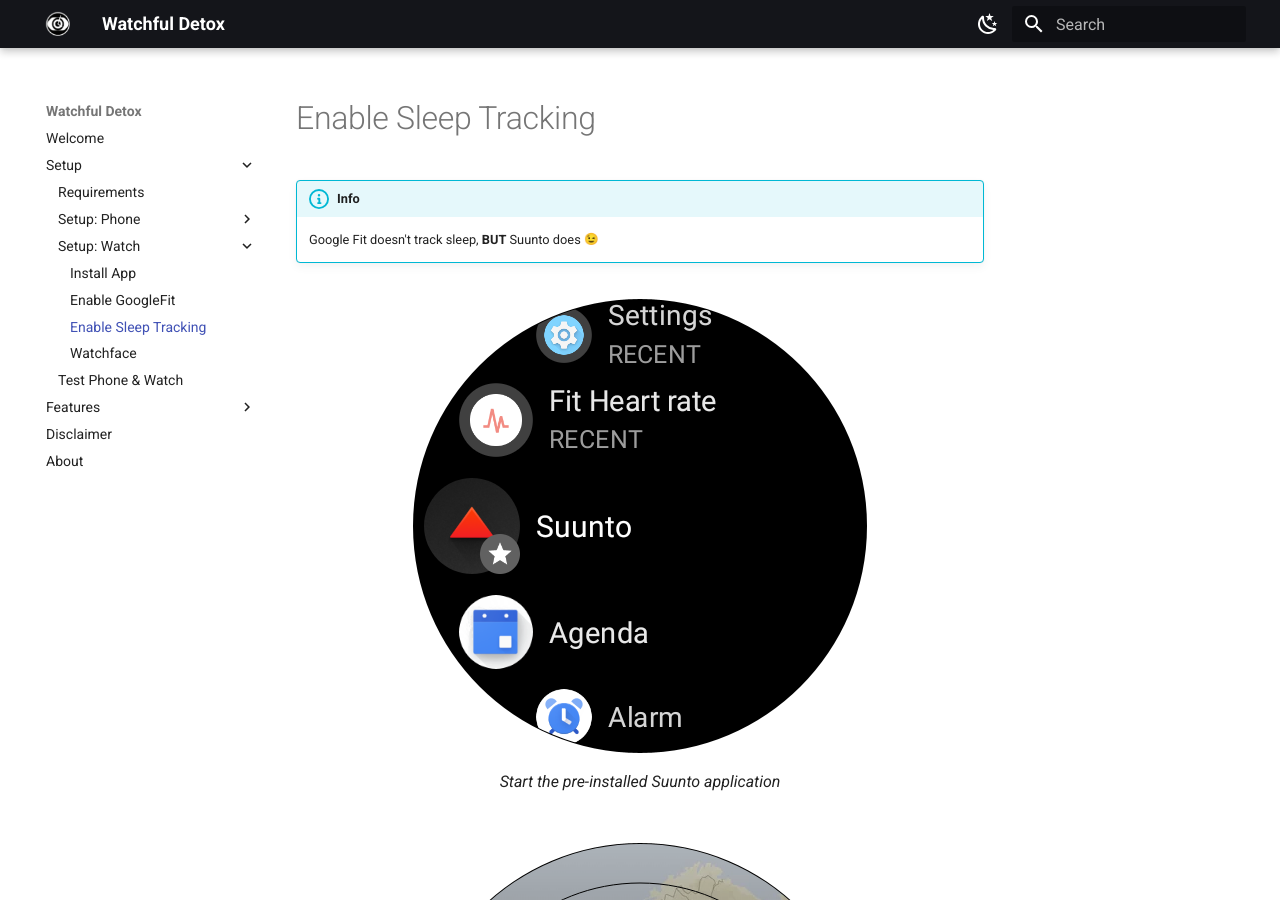
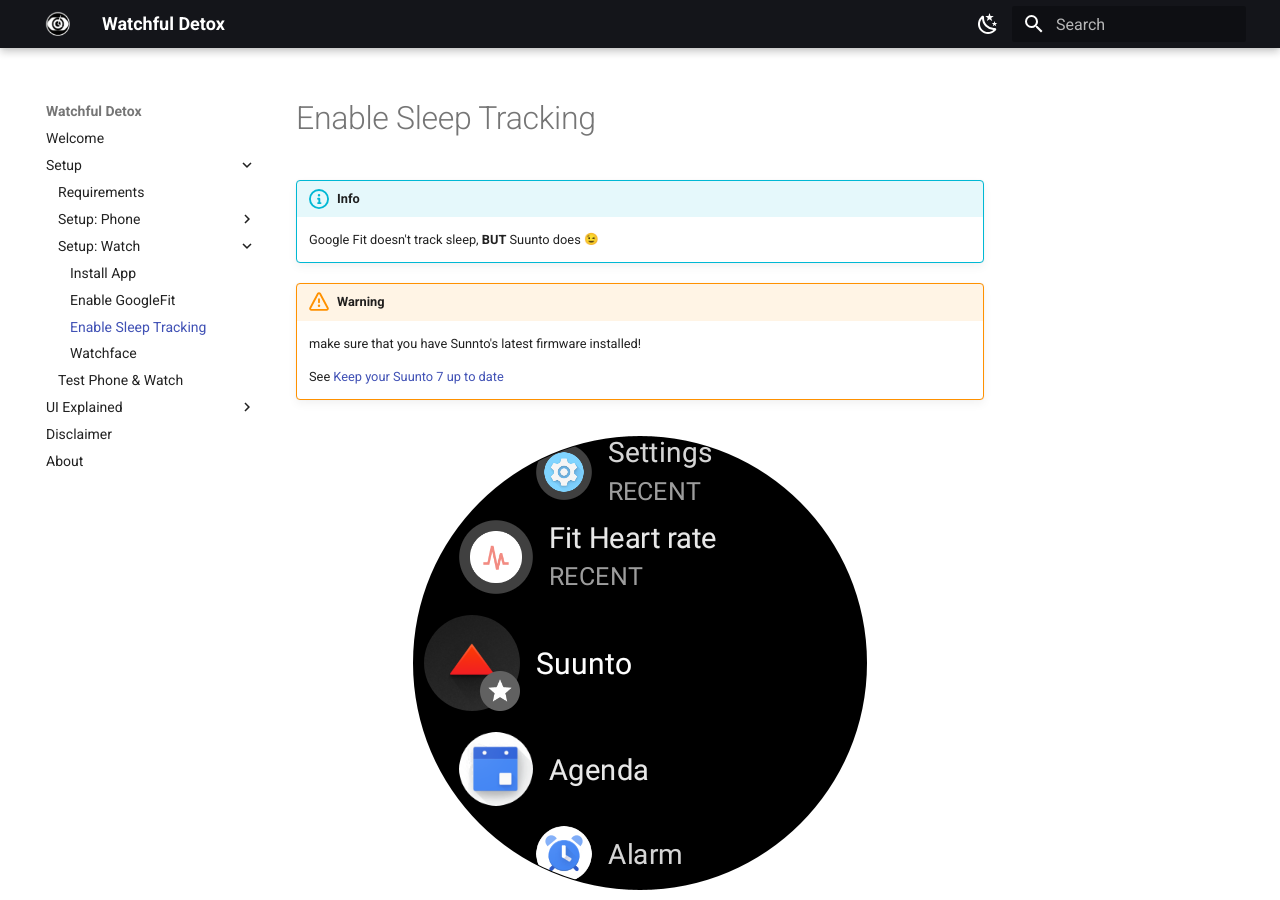
Before and after one commit to thornwishstalon/watchful-detox-pages, an MkDocs documentation site: the page built from pages/docs/01_setup/setup_02_02_install_watch.md, in a window 1280 px wide and 900 px high. Built offline with MkDocs 1.6.1 and Material for MkDocs 9.7.7, drawn with Linux system fonts in a browser that asks for light colours; emoji names are drawn with the system emoji font.

```diff
--- a/pages/docs/01_setup/setup_02_02_install_watch.md
+++ b/pages/docs/01_setup/setup_02_02_install_watch.md
@@ -1,6 +1,14 @@
 <!-- prettier-ignore-start -->
 !!! info
     Google Fit doesn't track sleep, **BUT** Suunto does :wink:
+<!-- prettier-ignore-end -->
+
+<!-- prettier-ignore-start -->
+!!! warning
+    make sure that you have Sunnto's latest firmware installed!
+
+    See [Keep your Suunto 7 up to date](https://www.suunto.com/en-gb/Support/Product-support/suunto_7/suunto_7/get-started/keep-your-suunto-7-up-to-date/)
+
 <!-- prettier-ignore-end -->
 
 <figure markdown>
--- a/pages/mkdocs.yml
+++ b/pages/mkdocs.yml
@@ -67,10 +67,12 @@
           - "Enable Sleep Tracking": "01_setup/setup_02_02_install_watch.md"
           - "Watchface": "01_setup/setup_02_03_install_watch.md"
       - Test Phone & Watch: "01_setup/setup_test.md"
-  - "Features":
-      - App Usage Tracking: "02_features/usage_tracking.md"
-      - App Usage Alarms: "02_features/usage_alarms.md"
-      - App Usage and Health: "02_features/usage_and_health.md"
-      - Data Export: "02_features/data_export.md"
+  #  - "Features":
+  #      - App Usage Tracking: "02_features/usage_tracking.md"
+  #      - App Usage Alarms: "02_features/usage_alarms.md"
+  #      - App Usage and Health: "02_features/usage_and_health.md"
+  #      - Data Export: "02_features/data_export.md"
+  - "UI Explained":
+      - Watch Face: "03_explained/watchface.md"
   - Disclaimer: "disclaimer.md"
   - About: "about.md"
```
Also changed, not shown: pages/docs/01_setup/setup.md (+1 -1 lines), pages/docs/03_explained/watchface.md (added, +26 -0 lines), pages/docs/assets/images/explain_watchface.png (added), pages/docs/assets/screenshots/v0.4/watchface_equivalent.png (added), pages/docs/assets/screenshots/wearable_v0.4/watchface.png (added).
